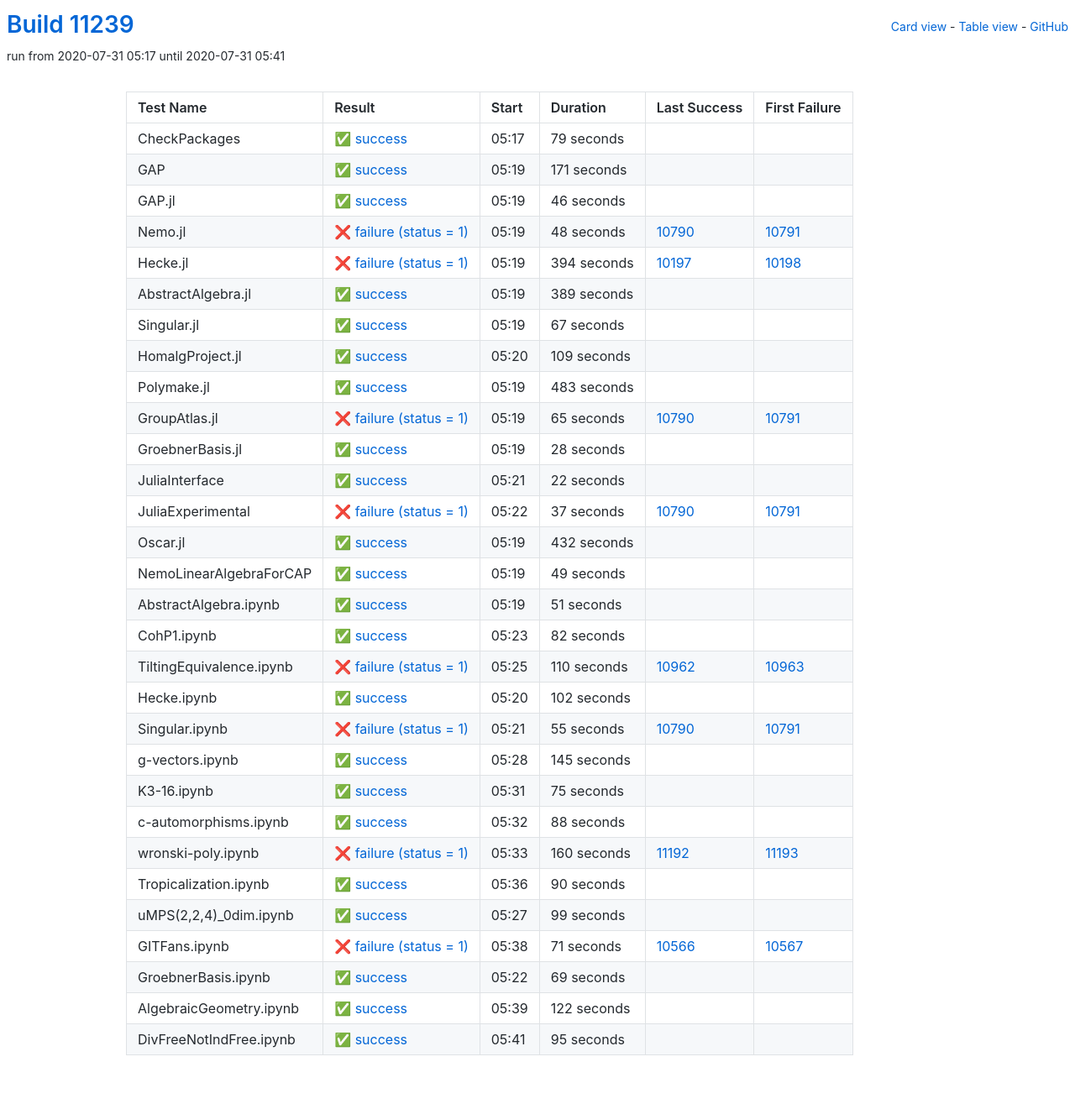
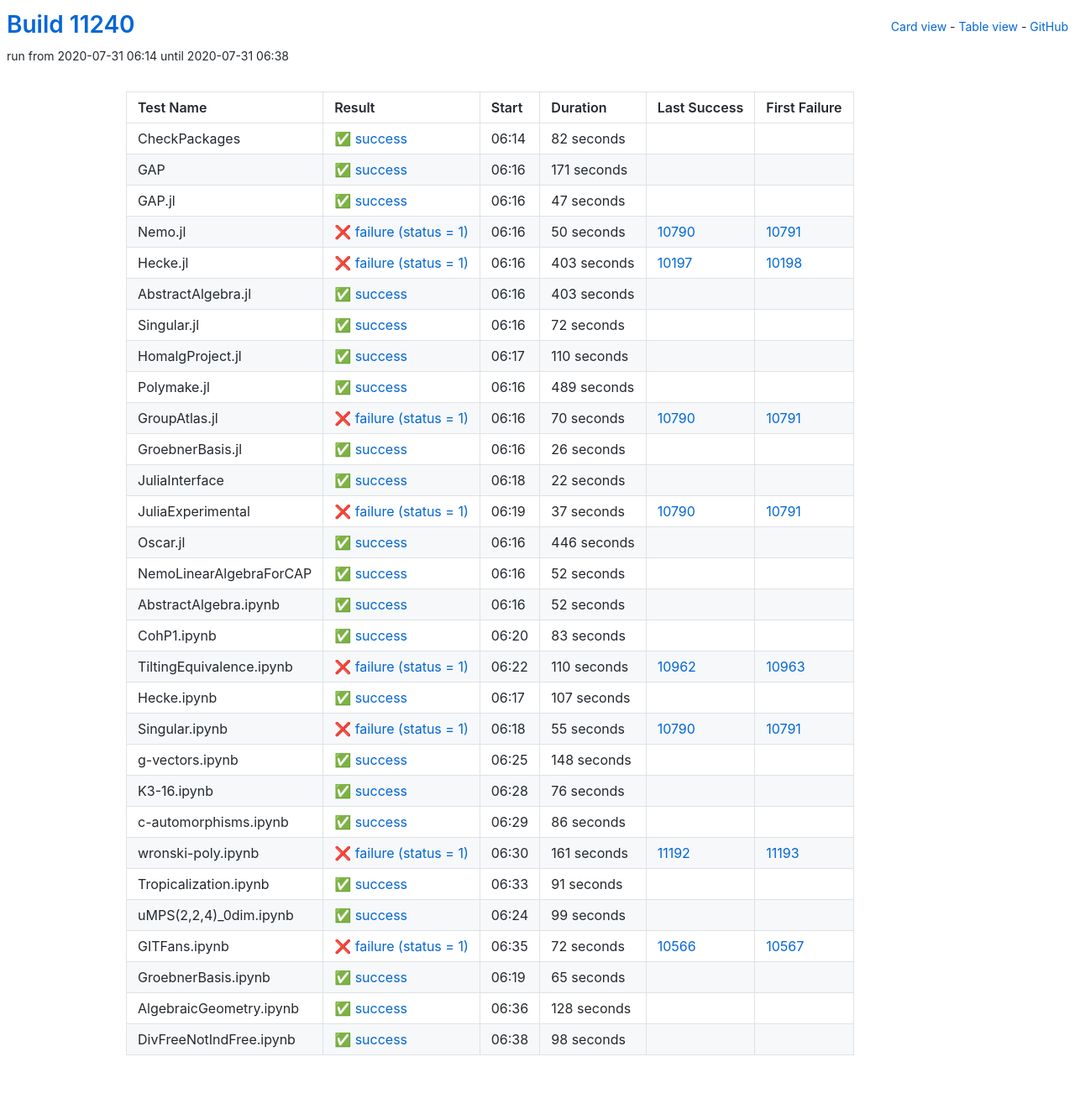
Before and after one commit to oscar-system/oscar-ci-status, a Jekyll site: the page built from table.html, in a window 1280 px wide. Shown: the whole page at 84% size. Built offline with Jekyll 4.4.1, drawn with Linux system fonts in a browser that asks for light colours.

Commit message:
Build #11240

```diff
--- a/_data/ci.yml
+++ b/_data/ci.yml
@@ -1,6 +1,6 @@
 ---
-build: 11239
-build_url: https://oscarci.mathematik.uni-kl.de/job/oscar/11239/
+build: 11240
+build_url: https://oscarci.mathematik.uni-kl.de/job/oscar/11240/
 job: oscar
 organization: oscar-system
 repo: oscar-ci-status
@@ -8,20 +8,20 @@
 tests:
 - name: CheckPackages
   id: checkpackages
-  log: https://oscarci.mathematik.uni-kl.de/job/oscar/11239/artifact/logs/build-11239/CheckPackages.log
-  start: 2020-07-31 05:17
+  log: https://oscarci.mathematik.uni-kl.de/job/oscar/11240/artifact/logs/build-11240/CheckPackages.log
+  start: 2020-07-31 06:14
   success: true
   exitcode: 0
   status: success
-  duration: 79
+  duration: 82
   last_success: false
   last_success_url:
   first_failure: false
   first_failure_url:
 - name: GAP
   id: gap
-  log: https://oscarci.mathematik.uni-kl.de/job/oscar/11239/artifact/logs/build-11239/GAP.log
-  start: 2020-07-31 05:19
+  log: https://oscarci.mathematik.uni-kl.de/job/oscar/11240/artifact/logs/build-11240/GAP.log
+  start: 2020-07-31 06:16
   success: true
   exitcode: 0
   status: success
@@ -32,116 +32,116 @@
   first_failure_url:
 - name: GAP.jl
   id: gap-jl
-  log: https://oscarci.mathematik.uni-kl.de/job/oscar/11239/artifact/logs/build-11239/GAP.jl.log
-  start: 2020-07-31 05:19
+  log: https://oscarci.mathematik.uni-kl.de/job/oscar/11240/artifact/logs/build-11240/GAP.jl.log
+  start: 2020-07-31 06:16
   success: true
   exitcode: 0
   status: success
-  duration: 46
+  duration: 47
   last_success: false
   last_success_url:
   first_failure: false
   first_failure_url:
 - name: Nemo.jl
   id: nemo-jl
-  log: https://oscarci.mathematik.uni-kl.de/job/oscar/11239/artifact/logs/build-11239/Nemo.jl.log
-  start: 2020-07-31 05:19
+  log: https://oscarci.mathematik.uni-kl.de/job/oscar/11240/artifact/logs/build-11240/Nemo.jl.log
+  start: 2020-07-31 06:16
   success: false
   exitcode: 1
   status: failure
-  duration: 48
+  duration: 50
   last_success: 10790
   last_success_url: https://oscarci.mathematik.uni-kl.de/job/oscar/10790/
   first_failure: 10791
   first_failure_url: https://oscarci.mathematik.uni-kl.de/job/oscar/10791/
 - name: Hecke.jl
   id: hecke-jl
-  log: https://oscarci.mathematik.uni-kl.de/job/oscar/11239/artifact/logs/build-11239/Hecke.jl.log
-  start: 2020-07-31 05:19
+  log: https://oscarci.mathematik.uni-kl.de/job/oscar/11240/artifact/logs/build-11240/Hecke.jl.log
+  start: 2020-07-31 06:16
   success: false
   exitcode: 1
   status: failure
-  duration: 394
+  duration: 403
   last_success: 10197
   last_success_url: https://oscarci.mathematik.uni-kl.de/job/oscar/10197/
   first_failure: 10198
   first_failure_url: https://oscarci.mathematik.uni-kl.de/job/oscar/10198/
 - name: AbstractAlgebra.jl
   id: abstractalgebra-jl
-  log: https://oscarci.mathematik.uni-kl.de/job/oscar/11239/artifact/logs/build-11239/AbstractAlgebra.jl.log
-  start: 2020-07-31 05:19
+  log: https://oscarci.mathematik.uni-kl.de/job/oscar/11240/artifact/logs/build-11240/AbstractAlgebra.jl.log
+  start: 2020-07-31 06:16
   success: true
   exitcode: 0
   status: success
-  duration: 389
+  duration: 403
   last_success: false
   last_success_url:
   first_failure: false
   first_failure_url:
 - name: Singular.jl
   id: singular-jl
-  log: https://oscarci.mathematik.uni-kl.de/job/oscar/11239/artifact/logs/build-11239/Singular.jl.log
-  start: 2020-07-31 05:19
+  log: https://oscarci.mathematik.uni-kl.de/job/oscar/11240/artifact/logs/build-11240/Singular.jl.log
+  start: 2020-07-31 06:16
   success: true
   exitcode: 0
   status: success
-  duration: 67
+  duration: 72
   last_success: false
   last_success_url:
   first_failure: false
   first_failure_url:
 - name: HomalgProject.jl
   id: homalgproject-jl
-  log: https://oscarci.mathematik.uni-kl.de/job/oscar/11239/artifact/logs/build-11239/HomalgProject.jl.log
-  start: 2020-07-31 05:20
+  log: https://oscarci.mathematik.uni-kl.de/job/oscar/11240/artifact/logs/build-11240/HomalgProject.jl.log
+  start: 2020-07-31 06:17
   success: true
   exitcode: 0
   status: success
-  duration: 109
+  duration: 110
   last_success: false
   last_success_url:
   first_failure: false
   first_failure_url:
 - name: Polymake.jl
   id: polymake-jl
-  log: https://oscarci.mathematik.uni-kl.de/job/oscar/11239/artifact/logs/build-11239/Polymake.jl.log
-  start: 2020-07-31 05:19
+  log: https://oscarci.mathematik.uni-kl.de/job/oscar/11240/artifact/logs/build-11240/Polymake.jl.log
+  start: 2020-07-31 06:16
   success: true
   exitcode: 0
   status: success
-  duration: 483
+  duration: 489
   last_success: false
   last_success_url:
   first_failure: false
   first_failure_url:
 - name: GroupAtlas.jl
   id: groupatlas-jl
-  log: https://oscarci.mathematik.uni-kl.de/job/oscar/11239/artifact/logs/build-11239/GroupAtlas.jl.log
-  start: 2020-07-31 05:19
+  log: https://oscarci.mathematik.uni-kl.de/job/oscar/11240/artifact/logs/build-11240/GroupAtlas.jl.log
+  start: 2020-07-31 06:16
   success: false
   exitcode: 1
   status: failure
-  duration: 65
+  duration: 70
   last_success: 10790
   last_success_url: https://oscarci.mathematik.uni-kl.de/job/oscar/10790/
   first_failure: 10791
   first_failure_url: https://oscarci.mathematik.uni-kl.de/job/oscar/10791/
 - name: GroebnerBasis.jl
   id: groebnerbasis-jl
-  log: https://oscarci.mathematik.uni-kl.de/job/oscar/11239/artifact/logs/build-11239/GroebnerBasis.jl.log
-  start: 2020-07-31 05:19
+  log: https://oscarci.mathematik.uni-kl.de/job/oscar/11240/artifact/logs/build-11240/GroebnerBasis.jl.log
+  start: 2020-07-31 06:16
   success: true
   exitcode: 0
   status: success
-  duration: 28
+  duration: 26
   last_success: false
   last_success_url:
   first_failure: false
   first_failure_url:
 - name: JuliaInterface
   id: juliainterface
-  log: https://oscarci.mathematik.uni-kl.de/job/oscar/11239/artifact/logs/build-11239/JuliaInterface.log
-  start: 2020-07-31 05:21
+  log: https://oscarci.mathematik.uni-kl.de/job/oscar/11240/artifact/logs/build-11240/JuliaInterface.log
+  start: 2020-07-31 06:18
   success: true
   exitcode: 0
   status: success
@@ -152,8 +152,8 @@
   first_failure_url:
 - name: JuliaExperimental
   id: juliaexperimental
-  log: https://oscarci.mathematik.uni-kl.de/job/oscar/11239/artifact/logs/build-11239/JuliaExperimental.log
-  start: 2020-07-31 05:22
+  log: https://oscarci.mathematik.uni-kl.de/job/oscar/11240/artifact/logs/build-11240/JuliaExperimental.log
+  start: 2020-07-31 06:19
   success: false
   exitcode: 1
   status: failure
@@ -164,56 +164,56 @@
   first_failure_url: https://oscarci.mathematik.uni-kl.de/job/oscar/10791/
 - name: Oscar.jl
   id: oscar-jl
-  log: https://oscarci.mathematik.uni-kl.de/job/oscar/11239/artifact/logs/build-11239/Oscar.jl.log
-  start: 2020-07-31 05:19
+  log: https://oscarci.mathematik.uni-kl.de/job/oscar/11240/artifact/logs/build-11240/Oscar.jl.log
+  start: 2020-07-31 06:16
   success: true
   exitcode: 0
   status: success
-  duration: 432
+  duration: 446
   last_success: false
   last_success_url:
   first_failure: false
   first_failure_url:
 - name: NemoLinearAlgebraForCAP
   id: nemolinearalgebraforcap
-  log: https://oscarci.mathematik.uni-kl.de/job/oscar/11239/artifact/logs/build-11239/NemoLinearAlgebraForCAP.log
-  start: 2020-07-31 05:19
+  log: https://oscarci.mathematik.uni-kl.de/job/oscar/11240/artifact/logs/build-11240/NemoLinearAlgebraForCAP.log
+  start: 2020-07-31 06:16
   success: true
   exitcode: 0
   status: success
-  duration: 49
+  duration: 52
   last_success: false
   last_success_url:
   first_failure: false
   first_failure_url:
 - name: AbstractAlgebra.ipynb
   id: abstractalgebra-ipynb
-  log: https://oscarci.mathematik.uni-kl.de/job/oscar/11239/artifact/logs/build-11239/AbstractAlgebra.ipynb.log
-  start: 2020-07-31 05:19
+  log: https://oscarci.mathematik.uni-kl.de/job/oscar/11240/artifact/logs/build-11240/AbstractAlgebra.ipynb.log
+  start: 2020-07-31 06:16
   success: true
   exitcode: 0
   status: success
-  duration: 51
+  duration: 52
   last_success: false
   last_success_url:
   first_failure: false
   first_failure_url:
 - name: CohP1.ipynb
   id: cohp1-ipynb
-  log: https://oscarci.mathematik.uni-kl.de/job/oscar/11239/artifact/logs/build-11239/CohP1.ipynb.log
-  start: 2020-07-31 05:23
+  log: https://oscarci.mathematik.uni-kl.de/job/oscar/11240/artifact/logs/build-11240/CohP1.ipynb.log
+  start: 2020-07-31 06:20
   success: true
   exitcode: 0
   status: success
-  duration: 82
+  duration: 83
   last_success: false
   last_success_url:
   first_failure: false
   first_failure_url:
 - name: TiltingEquivalence.ipynb
   id: tiltingequivalence-ipynb
-  log: https://oscarci.mathematik.uni-kl.de/job/oscar/11239/artifact/logs/build-11239/TiltingEquivalence.ipynb.log
-  start: 2020-07-31 05:25
+  log: https://oscarci.mathematik.uni-kl.de/job/oscar/11240/artifact/logs/build-11240/TiltingEquivalence.ipynb.log
+  start: 2020-07-31 06:22
   success: false
   exitcode: 1
   status: failure
@@ -224,20 +224,20 @@
   first_failure_url: https://oscarci.mathematik.uni-kl.de/job/oscar/10963/
 - name: Hecke.ipynb
   id: hecke-ipynb
-  log: https://oscarci.mathematik.uni-kl.de/job/oscar/11239/artifact/logs/build-11239/Hecke.ipynb.log
-  start: 2020-07-31 05:20
+  log: https://oscarci.mathematik.uni-kl.de/job/oscar/11240/artifact/logs/build-11240/Hecke.ipynb.log
+  start: 2020-07-31 06:17
   success: true
   exitcode: 0
   status: success
-  duration: 102
+  duration: 107
   last_success: false
   last_success_url:
   first_failure: false
   first_failure_url:
 - name: Singular.ipynb
   id: singular-ipynb
-  log: https://oscarci.mathematik.uni-kl.de/job/oscar/11239/artifact/logs/build-11239/Singular.ipynb.log
-  start: 2020-07-31 05:21
+  log: https://oscarci.mathematik.uni-kl.de/job/oscar/11240/artifact/logs/build-11240/Singular.ipynb.log
+  start: 2020-07-31 06:18
   success: false
   exitcode: 1
   status: failure
@@ -248,68 +248,68 @@
   first_failure_url: https://oscarci.mathematik.uni-kl.de/job/oscar/10791/
 - name: g-vectors.ipynb
   id: g-vectors-ipynb
-  log: https://oscarci.mathematik.uni-kl.de/job/oscar/11239/artifact/logs/build-11239/g-vectors.ipynb.log
-  start: 2020-07-31 05:28
+  log: https://oscarci.mathematik.uni-kl.de/job/oscar/11240/artifact/logs/build-11240/g-vectors.ipynb.log
+  start: 2020-07-31 06:25
   success: true
   exitcode: 0
   status: success
-  duration: 145
+  duration: 148
   last_success: false
   last_success_url:
   first_failure: false
   first_failure_url:
 - name: K3-16.ipynb
   id: k3-16-ipynb
-  log: https://oscarci.mathematik.uni-kl.de/job/oscar/11239/artifact/logs/build-11239/K3-16.ipynb.log
-  start: 2020-07-31 05:31
+  log: https://oscarci.mathematik.uni-kl.de/job/oscar/11240/artifact/logs/build-11240/K3-16.ipynb.log
+  start: 2020-07-31 06:28
   success: true
   exitcode: 0
   status: success
-  duration: 75
+  duration: 76
   last_success: false
   last_success_url:
   first_failure: false
   first_failure_url:
 - name: c-automorphisms.ipynb
   id: c-automorphisms-ipynb
-  log: https://oscarci.mathematik.uni-kl.de/job/oscar/11239/artifact/logs/build-11239/c-automorphisms.ipynb.log
-  start: 2020-07-31 05:32
+  log: https://oscarci.mathematik.uni-kl.de/job/oscar/11240/artifact/logs/build-11240/c-automorphisms.ipynb.log
+  start: 2020-07-31 06:29
   success: true
   exitcode: 0
   status: success
-  duration: 88
+  duration: 86
   last_success: false
   last_success_url:
   first_failure: false
   first_failure_url:
 - name: wronski-poly.ipynb
   id: wronski-poly-ipynb
-  log: https://oscarci.mathematik.uni-kl.de/job/oscar/11239/artifact/logs/build-11239/wronski-poly.ipynb.log
-  start: 2020-07-31 05:33
+  log: https://oscarci.mathematik.uni-kl.de/job/oscar/11240/artifact/logs/build-11240/wronski-poly.ipynb.log
+  start: 2020-07-31 06:30
   success: false
   exitcode: 1
   status: failure
-  duration: 160
+  duration: 161
   last_success: 11192
   last_success_url: https://oscarci.mathematik.uni-kl.de/job/oscar/11192/
   first_failure: 11193
   first_failure_url: https://oscarci.mathematik.uni-kl.de/job/oscar/11193/
 - name: Tropicalization.ipynb
   id: tropicalization-ipynb
-  log: https://oscarci.mathematik.uni-kl.de/job/oscar/11239/artifact/logs/build-11239/Tropicalization.ipynb.log
-  start: 2020-07-31 05:36
+  log: https://oscarci.mathematik.uni-kl.de/job/oscar/11240/artifact/logs/build-11240/Tropicalization.ipynb.log
+  start: 2020-07-31 06:33
   success: true
   exitcode: 0
   status: success
-  duration: 90
+  duration: 91
   last_success: false
   last_success_url:
   first_failure: false
   first_failure_url:
 - name: uMPS(2,2,4)_0dim.ipynb
   id: umps-2-2-4-0dim-ipynb
-  log: https://oscarci.mathematik.uni-kl.de/job/oscar/11239/artifact/logs/build-11239/uMPS-2-2-4-_0dim.ipynb.log
-  start: 2020-07-31 05:27
+  log: https://oscarci.mathematik.uni-kl.de/job/oscar/11240/artifact/logs/build-11240/uMPS-2-2-4-_0dim.ipynb.log
+  start: 2020-07-31 06:24
   success: true
   exitcode: 0
   status: success
@@ -320,48 +320,48 @@
   first_failure_url:
 - name: GITFans.ipynb
   id: gitfans-ipynb
-  log: https://oscarci.mathematik.uni-kl.de/job/oscar/11239/artifact/logs/build-11239/GITFans.ipynb.log
-  start: 2020-07-31 05:38
+  log: https://oscarci.mathematik.uni-kl.de/job/oscar/11240/artifact/logs/build-11240/GITFans.ipynb.log
+  start: 2020-07-31 06:35
   success: false
   exitcode: 1
   status: failure
-  duration: 71
+  duration: 72
   last_success: 10566
   last_success_url: https://oscarci.mathematik.uni-kl.de/job/oscar/10566/
   first_failure: 10567
   first_failure_url: https://oscarci.mathematik.uni-kl.de/job/oscar/10567/
 - name: GroebnerBasis.ipynb
   id: groebnerbasis-ipynb
-  log: https://oscarci.mathematik.uni-kl.de/job/oscar/11239/artifact/logs/build-11239/GroebnerBasis.ipynb.log
-  start: 2020-07-31 05:22
+  log: https://oscarci.mathematik.uni-kl.de/job/oscar/11240/artifact/logs/build-11240/GroebnerBasis.ipynb.log
+  start: 2020-07-31 06:19
   success: true
   exitcode: 0
   status: success
-  duration: 69
+  duration: 65
   last_success: false
   last_success_url:
   first_failure: false
   first_failure_url:
 - name: AlgebraicGeometry.ipynb
   id: algebraicgeometry-ipynb
-  log: https://oscarci.mathematik.uni-kl.de/job/oscar/11239/artifact/logs/build-11239/AlgebraicGeometry.ipynb.log
-  start: 2020-07-31 05:39
+  log: https://oscarci.mathematik.uni-kl.de/job/oscar/11240/artifact/logs/build-11240/AlgebraicGeometry.ipynb.log
+  start: 2020-07-31 06:36
   success: true
   exitcode: 0
   status: success
-  duration: 122
+  duration: 128
   last_success: false
   last_success_url:
   first_failure: false
   first_failure_url:
 - name: DivFreeNotIndFree.ipynb
   id: divfreenotindfree-ipynb
-  log: https://oscarci.mathematik.uni-kl.de/job/oscar/11239/artifact/logs/build-11239/DivFreeNotIndFree.ipynb.log
-  start: 2020-07-31 05:41
+  log: https://oscarci.mathematik.uni-kl.de/job/oscar/11240/artifact/logs/build-11240/DivFreeNotIndFree.ipynb.log
+  start: 2020-07-31 06:38
   success: true
   exitcode: 0
   status: success
-  duration: 95
+  duration: 98
   last_success: false
   last_success_url:
   first_failure: false
```
Also changed, not shown: README.md.
